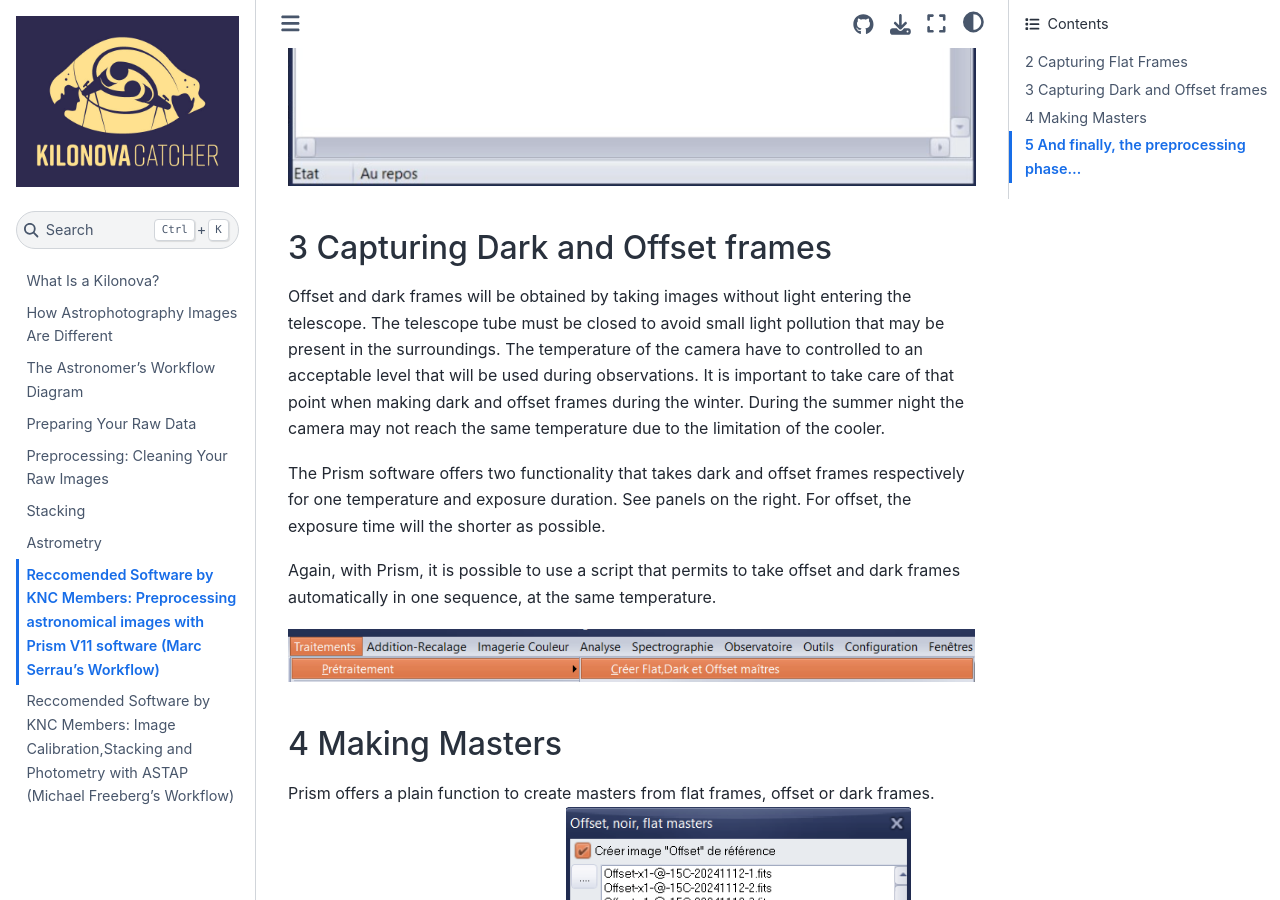
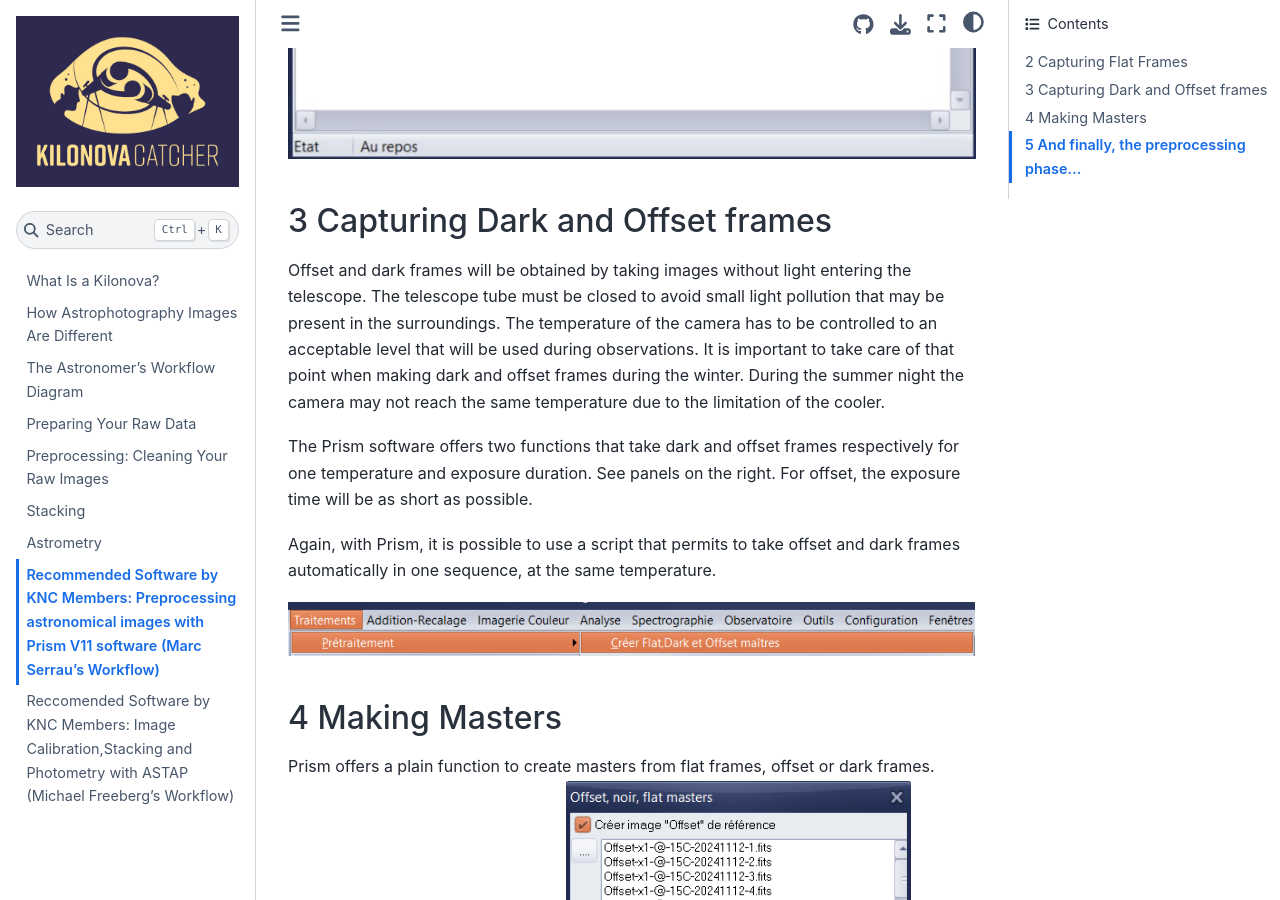
Before and after one commit to Kilonova-Catcher/KNC-Manual, a Sphinx documentation site: the page built from doc/Recc_Software.md, in a window 1280 px wide and 900 px high, scrolled down 2827 px. Built offline with Sphinx 7.4.7 and the Sphinx Book theme 1.1.4, drawn with Linux system fonts in a browser that asks for light colours; some of the changed text lies outside the part shown.

Commit message:
Update Recc_Software.md

```diff
--- a/doc/Recc_Software.md
+++ b/doc/Recc_Software.md
@@ -1,6 +1,6 @@
-## Reccomended Software by KNC Members: Preprocessing astronomical images with Prism V11 software (Marc Serrau's Workflow)
+## Recommended Software by KNC Members: Preprocessing astronomical images with Prism V11 software (Marc Serrau’s Workflow)
 
-Astronomical images directly obtained with a numerical camera are always affected by defects due to the optics and the electronic of camera.
+Astronomical images directly obtained with a numerical camera are always affected by defects due to the optics and the electronics of the camera.
 
 Below, for instance, a rough image obtained after a 300s exposure. You can see several effects like shadows, vignetting, very bright pixels alone. Several effects like satellites tracks or cosmic rays signatures, defects in the sensor (bad column for instance) or blooming due to saturation in CCD sensor cannot be removed automatically.
 
@@ -29,24 +29,25 @@
 
 ### 2 Capturing Flat Frames
 
-Flat frames can be obtained making pictures of a uniformly illuminated screen or of the bright sky during of the dusk or the dawn. If so, the telescope will be at sidereal standstill. No clouds or the Moon should be present. The time of exposure have to be short in order to minimize the temperature effect in the sensor. This is especially important for filters corresponding to the sensor low response bandwidth (for instance infrared filter for CMOS sensor).
+Flat frames can be obtained making pictures of a uniformly illuminated screen or of the bright sky during dusk or dawn. If so, the telescope will be at sidereal standstill. No clouds or the Moon should be present. The time of exposure have to be short in order to minimize the temperature effect in the sensor. This is especially important for filters corresponding to the sensor low response bandwidth (for instance infrared filter for CMOS sensor).
 
 If the mechanical configuration does not change night after night, flat frames can be keep for several nights.
 
 The Prism software offers a functionality that takes flat frames automatically for one filter. See the panel on the right.
 
-With Prism, it is possible to use a script that permits to take frame on the dusk for all the filter of a filter wheel.
+With Prism, it is possible to use a script that permits taking frames during dusk for all the filters of a filter wheel.
 
 ![Artifact Image](media/ms2.png)
 
 
 ### 3 Capturing Dark and Offset frames
 
-Offset and dark frames will be obtained by taking images without light entering the telescope. The telescope tube must be closed to avoid small light pollution that may be present in the surroundings. The temperature of the camera have to controlled to an acceptable level that will be used during observations. It is important to take care of that point when making dark and offset frames during the winter. During the summer night the camera may not reach the same temperature due to the limitation of the cooler.
+Offset and dark frames will be obtained by taking images without light entering the telescope. The telescope tube must be closed to avoid small light pollution that may be present in the surroundings. The temperature of the camera has to be controlled to an acceptable level that will be used during observations. It is important to take care of that point when making dark and offset frames during the winter. During the summer night the camera may not reach the same temperature due to the limitation of the cooler.
 
-The Prism software offers two functionality that takes dark and offset frames respectively for one temperature and exposure duration. See panels on the right. For offset, the exposure time will the shorter as possible.
+The Prism software offers two functions that take dark and offset frames respectively for one temperature and exposure duration. See panels on the right. For offset, the exposure time will be as short as possible.
 
 Again, with Prism, it is possible to use a script that permits to take offset and dark frames automatically in one sequence, at the same temperature.
+
 
 ![Artifact Image](media/ms3.png)
 
@@ -65,7 +66,7 @@
 
 All dark frames must have the same exposure duration.
 
-A master offset will subtracted on all flat frames but no dark will be subtracted. Its effect have to be negligible (small duration during flat frame and cooled activated).
+A master offset will be subtracted on all flat frames but no dark will be subtracted. Its effect has to be negligible (small duration during flat frame and cooler activated).
 
 Flats may have different means and will be normalized from the first frame.
 
```
Also changed, not shown: other parts of doc/Recc_Software.md (+1 -1 lines).
